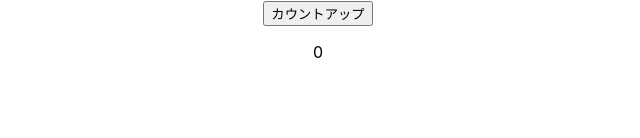
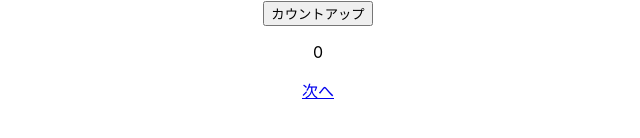
Before and after one commit to hiro881213/react-app, a React (Create React App) app: page / in a window 1280 px wide. Shown: the part 186-324 px from the top of the page, without its empty margins (322-962 px from the left). Built offline with nearby package versions, Linux system fonts and the light colour scheme.

Commit message:
ページ遷移処理作成6

```diff
--- a/src/Page2.jsx
+++ b/src/Page2.jsx
@@ -13,6 +13,10 @@ export const Page2 = () => {
             <StyledComponents />
             <Emotion />
             <Tailwind />
+            <div>
+                <a href = './'>戻る</a>
+            </div>
+
         </>
     );
 
--- a/src/page1.jsx
+++ b/src/page1.jsx
@@ -26,7 +26,11 @@ export const Page1 = () => {
             <ColoredMessage color = "pink">元気です</ColoredMessage>
 
             <button onClick={onClickButton}>カウントアップ</button>
+
             <p>{num}</p>
+            <div>
+                <a href = './Page2'>次へ</a>
+            </div>
         </>
 
     );
```
